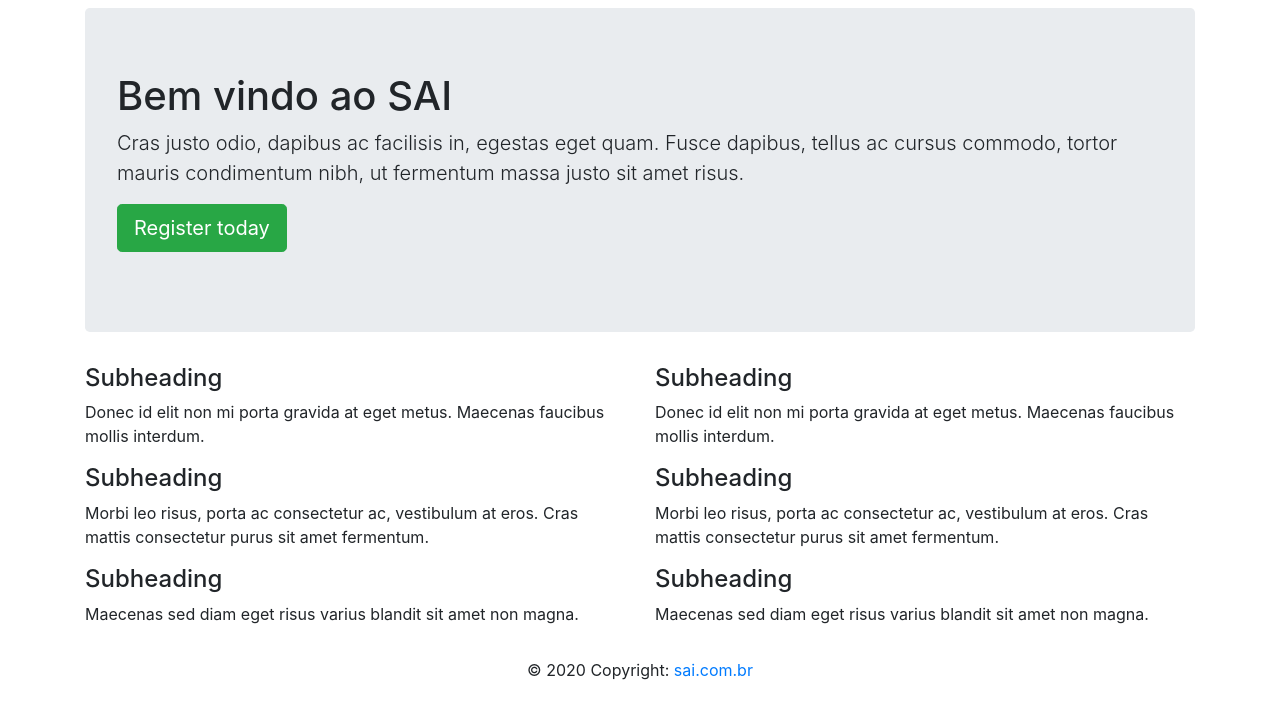
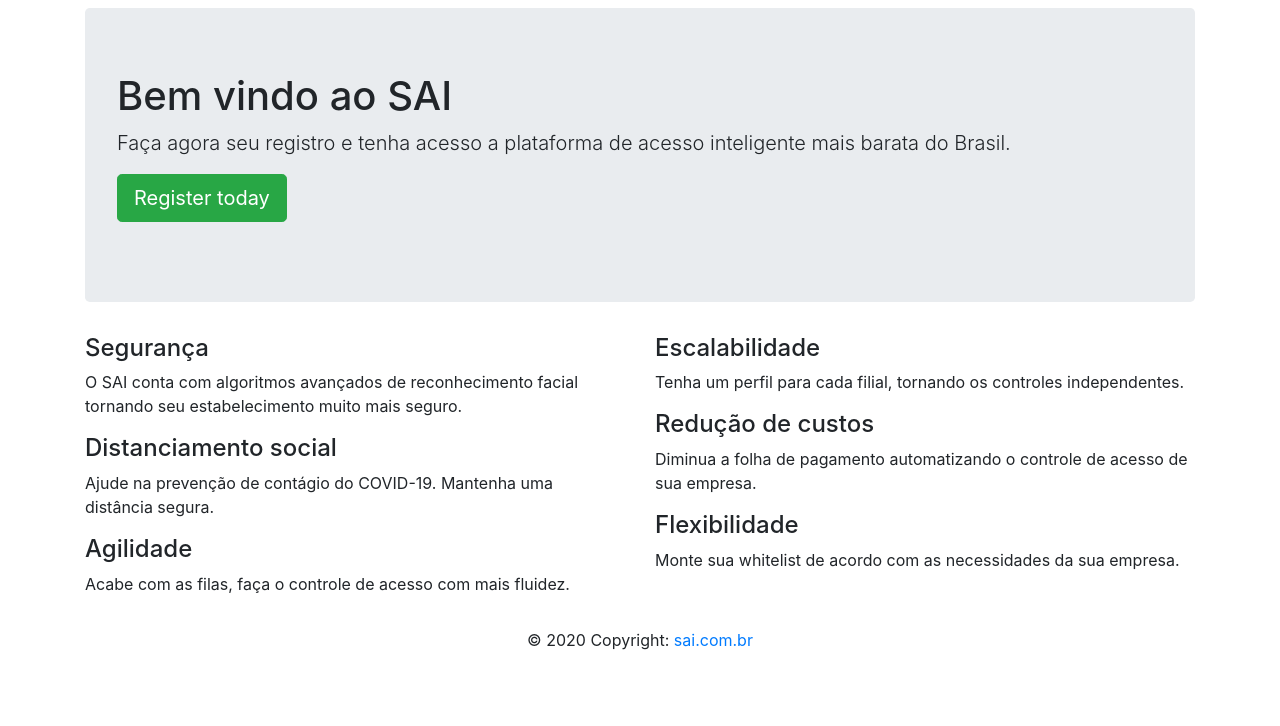
Before and after one commit to tomherc94/sai-robo, a Flask app: page / in a window 1280 px wide. Shown: the part 74-800 px from the top of the page. Run offline with Flask 2, Linux system fonts and the light colour scheme; some libraries are stand-ins or nearby versions.

Commit message:
Liberacao arduino em andamento 2

```diff
--- a/app/IA/captura.py
+++ b/app/IA/captura.py
@@ -1,6 +1,6 @@
 import cv2
 import numpy as np
-import os
+import os, time
 
 def captura(released_id):
 
@@ -36,7 +36,6 @@ def captura(released_id):
                     imagemFace = cv2.resize(imagemCinza[y:y + a, x:x + l], (largura, altura))
                     cv2.imwrite("app/IA/fotos/pessoa." + str(id) + "." + str(amostra) + ".jpg", imagemFace)
 
-
                     cv2.putText(imagem, "[foto " + str(amostra) + " capturada com sucesso]", (x,y +(a+30)), font, 2, (0,0,255))
                     print("[foto " + str(amostra) + " capturada com sucesso]")
                     amostra += 1
--- a/app/IA/liberacao.py
+++ b/app/IA/liberacao.py
@@ -1,6 +1,7 @@
 """
 from pyfirmata import Arduino,util
 from pyfirmata import SERVO
+import time
 
 placa = Arduino("COM4")
 placa.digital[9].mode = SERVO
@@ -10,7 +11,7 @@ def liberacao():
     placa.digital[9].write(180)
     print("Liberado!")
 
-    time.sleep(5000)
+    time.sleep(5)
 
     placa.digital[8].write(0)
     placa.digital[9].write(0)
--- a/app/templates/index.html
+++ b/app/templates/index.html
@@ -10,7 +10,7 @@
 
       <div class="jumbotron">
         <h1>Bem vindo {{ current_user.name }}</h1>
-        <p class="lead">Cras justo odio, dapibus ac facilisis in, egestas eget quam. Fusce dapibus, tellus ac cursus commodo, tortor mauris condimentum nibh, ut fermentum massa justo sit amet risus.</p>
+        <p class="lead">Agora você pode administrar seus gerentes de empresas.</p>
         <p><a class="btn btn-lg btn-success" href="{{ url_for('register') }}" role="button">Create</a>
         <a class="btn btn-lg btn-info" href="{{ url_for('read') }}" role="button">Read</a>
         <a class="btn btn-lg btn-warning" href="{{ url_for('update') }}" role="button">Update</a>
@@ -20,25 +20,26 @@
 
       <div class="row marketing">
         <div class="col-lg-6">
-          <h4>Subheading</h4>
-          <p>Donec id elit non mi porta gravida at eget metus. Maecenas faucibus mollis interdum.</p>
+          <h4>Segurança</h4>
+          <p>O SAI conta com algoritmos avançados de reconhecimento facial tornando seu estabelecimento muito mais seguro.</p>
 
-          <h4>Subheading</h4>
-          <p>Morbi leo risus, porta ac consectetur ac, vestibulum at eros. Cras mattis consectetur purus sit amet fermentum.</p>
+          <h4>Distanciamento social</h4>
+          <p>Ajude na prevenção de contágio do COVID-19. Mantenha uma distância segura.</p>
 
-          <h4>Subheading</h4>
-          <p>Maecenas sed diam eget risus varius blandit sit amet non magna.</p>
+          <h4>Agilidade</h4>
+          <p>Acabe com as filas, faça o controle de acesso com mais fluidez.</p>
         </div>
 
         <div class="col-lg-6">
-          <h4>Subheading</h4>
-          <p>Donec id elit non mi porta gravida at eget metus. Maecenas faucibus mollis interdum.</p>
+          <h4>Escalabilidade</h4>
+          <p>Tenha um perfil para cada filial, tornando os controles independentes.</p>
 
-          <h4>Subheading</h4>
-          <p>Morbi leo risus, porta ac consectetur ac, vestibulum at eros. Cras mattis consectetur purus sit amet fermentum.</p>
+          <h4>Redução de custos</h4>
+          <p>Diminua a folha de pagamento automatizando o controle de acesso de sua empresa.</p>
 
-          <h4>Subheading</h4>
-          <p>Maecenas sed diam eget risus varius blandit sit amet non magna.</p>
+          <h4>Flexibilidade</h4>
+          <p>Monte sua whitelist de acordo com as necessidades da sua empresa.</p>
+
         </div>
       </div>
 
@@ -46,31 +47,32 @@
     {% else %}
       <div class="jumbotron">
         <h1>Bem vindo {{ current_user.name }}</h1>
-        <p class="lead">Cras justo odio, dapibus ac facilisis in, egestas eget quam. Fusce dapibus, tellus ac cursus commodo, tortor mauris condimentum nibh, ut fermentum massa justo sit amet risus.</p>
+        <p class="lead">Agora você pode administrar suas pessoas autorizadas além de monitorar o ambiente em tempo real.</p>
         <p><a class="btn btn-lg btn-success" href="{{ url_for('monitorar', username=current_user.username) }}" role="button">Start monitoring</a></p>
       </div>
 
       <div class="row marketing">
         <div class="col-lg-6">
-          <h4>Subheading</h4>
-          <p>Donec id elit non mi porta gravida at eget metus. Maecenas faucibus mollis interdum.</p>
+          <h4>Segurança</h4>
+          <p>O SAI conta com algoritmos avançados de reconhecimento facial tornando seu estabelecimento muito mais seguro.</p>
 
-          <h4>Subheading</h4>
-          <p>Morbi leo risus, porta ac consectetur ac, vestibulum at eros. Cras mattis consectetur purus sit amet fermentum.</p>
+          <h4>Distanciamento social</h4>
+          <p>Ajude na prevenção de contágio do COVID-19. Mantenha uma distância segura.</p>
 
-          <h4>Subheading</h4>
-          <p>Maecenas sed diam eget risus varius blandit sit amet non magna.</p>
+          <h4>Agilidade</h4>
+          <p>Acabe com as filas, faça o controle de acesso com mais fluidez.</p>
         </div>
 
         <div class="col-lg-6">
-          <h4>Subheading</h4>
-          <p>Donec id elit non mi porta gravida at eget metus. Maecenas faucibus mollis interdum.</p>
+          <h4>Escalabilidade</h4>
+          <p>Tenha um perfil para cada filial, tornando os controles independentes.</p>
 
-          <h4>Subheading</h4>
-          <p>Morbi leo risus, porta ac consectetur ac, vestibulum at eros. Cras mattis consectetur purus sit amet fermentum.</p>
+          <h4>Redução de custos</h4>
+          <p>Diminua a folha de pagamento automatizando o controle de acesso de sua empresa.</p>
 
-          <h4>Subheading</h4>
-          <p>Maecenas sed diam eget risus varius blandit sit amet non magna.</p>
+          <h4>Flexibilidade</h4>
+          <p>Monte sua whitelist de acordo com as necessidades da sua empresa.</p>
+
         </div>
       </div>
 
@@ -81,31 +83,32 @@
 
     <div class="jumbotron">
       <h1>Bem vindo ao SAI</h1>
-      <p class="lead">Cras justo odio, dapibus ac facilisis in, egestas eget quam. Fusce dapibus, tellus ac cursus commodo, tortor mauris condimentum nibh, ut fermentum massa justo sit amet risus.</p>
+      <p class="lead">Faça agora seu registro e tenha acesso a plataforma de acesso inteligente mais barata do Brasil.</p>
       <p><a class="btn btn-lg btn-success" href="{{ url_for('register') }}" role="button">Register today</a></p>
     </div>
 
     <div class="row marketing">
       <div class="col-lg-6">
-        <h4>Subheading</h4>
-        <p>Donec id elit non mi porta gravida at eget metus. Maecenas faucibus mollis interdum.</p>
+        <h4>Segurança</h4>
+        <p>O SAI conta com algoritmos avançados de reconhecimento facial tornando seu estabelecimento muito mais seguro.</p>
 
-        <h4>Subheading</h4>
-        <p>Morbi leo risus, porta ac consectetur ac, vestibulum at eros. Cras mattis consectetur purus sit amet fermentum.</p>
+        <h4>Distanciamento social</h4>
+        <p>Ajude na prevenção de contágio do COVID-19. Mantenha uma distância segura.</p>
 
-        <h4>Subheading</h4>
-        <p>Maecenas sed diam eget risus varius blandit sit amet non magna.</p>
+        <h4>Agilidade</h4>
+        <p>Acabe com as filas, faça o controle de acesso com mais fluidez.</p>
       </div>
 
       <div class="col-lg-6">
-        <h4>Subheading</h4>
-        <p>Donec id elit non mi porta gravida at eget metus. Maecenas faucibus mollis interdum.</p>
+        <h4>Escalabilidade</h4>
+        <p>Tenha um perfil para cada filial, tornando os controles independentes.</p>
 
-        <h4>Subheading</h4>
-        <p>Morbi leo risus, porta ac consectetur ac, vestibulum at eros. Cras mattis consectetur purus sit amet fermentum.</p>
+        <h4>Redução de custos</h4>
+        <p>Diminua a folha de pagamento automatizando o controle de acesso de sua empresa.</p>
 
-        <h4>Subheading</h4>
-        <p>Maecenas sed diam eget risus varius blandit sit amet non magna.</p>
+        <h4>Flexibilidade</h4>
+        <p>Monte sua whitelist de acordo com as necessidades da sua empresa.</p>
+
       </div>
     </div>
 
```
Also changed, not shown: storage.db.
